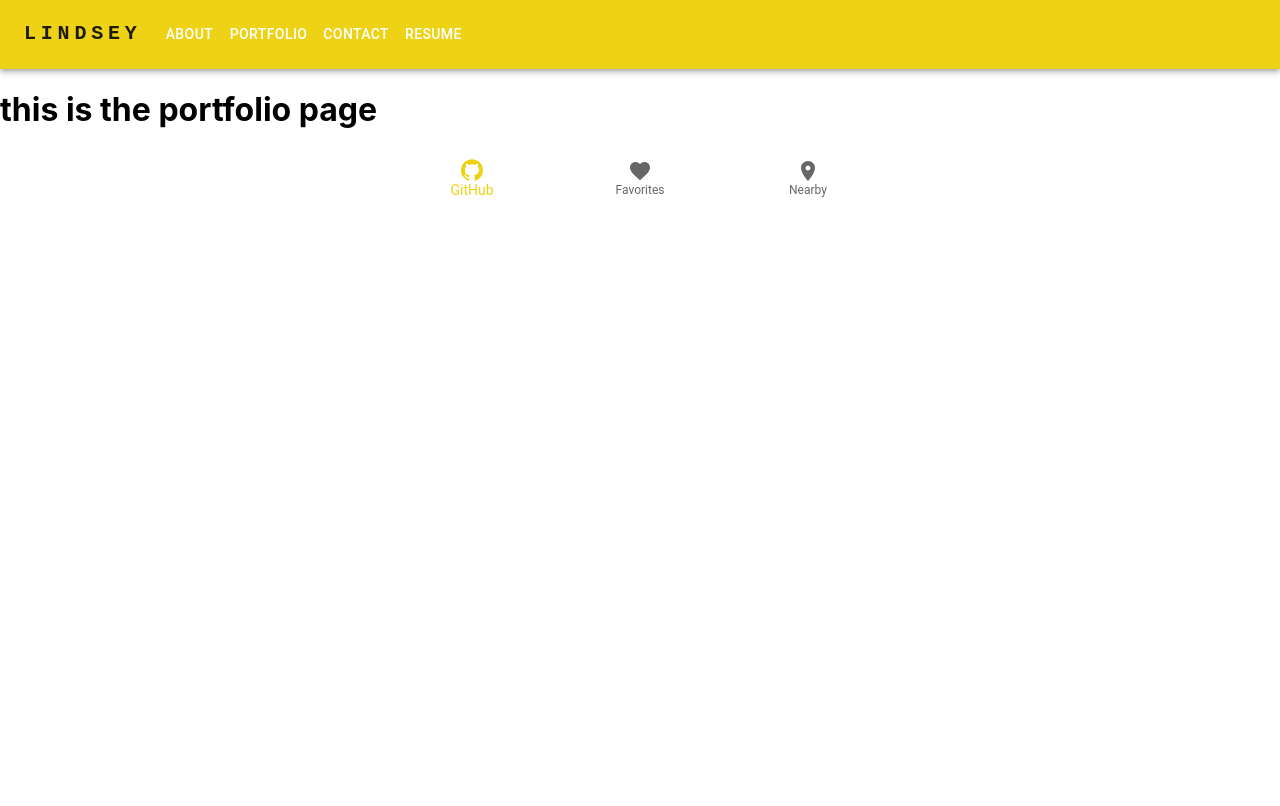
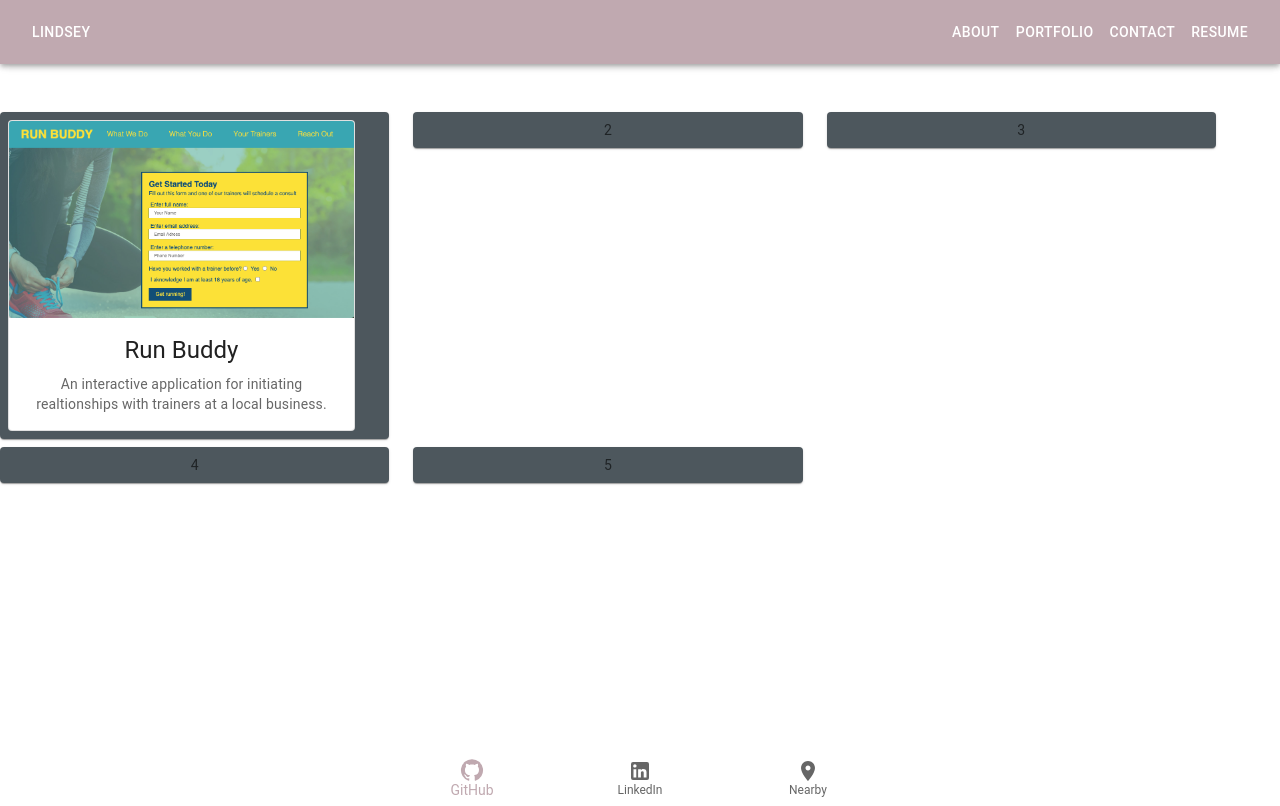
Before and after one commit to LindseyHsiao/portfolio, a React (Create React App) app: page /portfolio in a window 1280 px wide. Built offline with nearby package versions, Linux system fonts and the light colour scheme.

Commit message:
images added

```diff
--- a/src/App.js
+++ b/src/App.js
@@ -12,13 +12,15 @@ function App() {
   return (
 <BrowserRouter>
 <Navigation/>
-<Routes>
+
+<Routes >
   <Route exact path='/' element={<About/>}/>
   <Route path='/portfolio' element={<Portfolio/>}/>
   <Route path='/contact' element={<Contact/>}/>
   {/* <Route path='/resume' element={<Resume/>}/> */}
 </Routes>
-<Footer></Footer>
+
+<Footer/>
 </BrowserRouter>
   );
 }
--- a/src/Components/Footer.js
+++ b/src/Components/Footer.js
@@ -7,13 +7,16 @@ import FavoriteIcon from '@mui/icons-material/Favorite';
 import LocationOnIcon from '@mui/icons-material/LocationOn';
 import GitHubIcon from '@mui/icons-material/GitHub';
 import { positions } from '@mui/system';
+import LinkedInIcon from '@mui/icons-material/LinkedIn';
+import Link from '@mui/material/Link';
 
+const preventDefault = (event) => event.preventDefault();
 
 export default function SimpleBottomNavigation() {
   const [value, setValue] = React.useState(0);
 
   return (
-    <Box sx={{ alignItems: 'flex-end'}}>
+    <Box class='footer' sx={{ alignItems: 'flex-end'}}>
       <BottomNavigation
         showLabels
         value={value}
@@ -21,10 +24,11 @@ export default function SimpleBottomNavigation() {
           setValue(newValue);
         }}
       >
-        <BottomNavigationAction label="GitHub" icon={<GitHubIcon />} />
-        <BottomNavigationAction label="Favorites" icon={<FavoriteIcon />} />
+        <BottomNavigationAction label="GitHub" icon={<GitHubIcon />} href="https://github.com/LindseyHsiao" target="_blank" rel="noopener noreferrer"></BottomNavigationAction>
+        <BottomNavigationAction label="LinkedIn" icon={<LinkedInIcon />} />
         <BottomNavigationAction label="Nearby" icon={<LocationOnIcon />} />
       </BottomNavigation>
     </Box>
+
   );
 }
--- a/src/Components/Navigation.js
+++ b/src/Components/Navigation.js
@@ -1,134 +1,115 @@
-import * as React from 'react';
+import {useState} from 'react';
+import Container from '@mui/material/Container';
 import AppBar from '@mui/material/AppBar';
 import Box from '@mui/material/Box';
+import Divider from '@mui/material/Divider';
+import Drawer from '@mui/material/Drawer';
+import IconButton from '@mui/material/IconButton';
+import List from '@mui/material/List';
+import ListItem from '@mui/material/ListItem';
+import ListItemButton from '@mui/material/ListItemButton';
+import ListItemText from '@mui/material/ListItemText';
+import MenuIcon from '@mui/icons-material/Menu';
 import Toolbar from '@mui/material/Toolbar';
-import IconButton from '@mui/material/IconButton';
 import Typography from '@mui/material/Typography';
-import Menu from '@mui/material/Menu';
-import MenuIcon from '@mui/icons-material/Menu';
-import Container from '@mui/material/Container';
-import Avatar from '@mui/material/Avatar';
 import Button from '@mui/material/Button';
-import Tooltip from '@mui/material/Tooltip';
-import MenuItem from '@mui/material/MenuItem';
-import AdbIcon from '@mui/icons-material/Adb';
 
+const drawerWidth = 240;
 const pages = ['About', 'Portfolio', 'Contact', 'Resume'];
 
 
-const ResponsiveAppBar = () => {
-  const [anchorElNav, setAnchorElNav] = React.useState(null);
-  const [anchorElUser, setAnchorElUser] = React.useState(null);
 
-  const handleOpenNavMenu = (event) => {
-    setAnchorElNav(event.currentTarget);
-  };
-  const handleOpenUserMenu = (event) => {
-    setAnchorElUser(event.currentTarget);
+const ResponsiveAppBar = (props) => {
+  const { window } = props;
+  const [mobileOpen, setMobileOpen] = useState(false);
+
+  const handleDrawerToggle = () => {
+    setMobileOpen(!mobileOpen);
   };
 
-  const handleCloseNavMenu = () => {
-    setAnchorElNav(null);
-  };
+  const drawer = (
+    <Box onClick={handleDrawerToggle} sx={{ textAlign: 'center' }}>
+      <Typography variant="h6" sx={{ my: 2 }}>
+        MUI
+      </Typography>
+      <Divider />
+      <List>
+        {pages.map((item) => (
+          <ListItem key={item} disablePadding>
+            <ListItemButton sx={{ textAlign: 'center' }}>
+              <ListItemText primary={item} />
+            </ListItemButton>
+          </ListItem>
+        ))}
+      </List>
+    </Box>
+  );
 
-  const handleCloseUserMenu = () => {
-    setAnchorElUser(null);
-  };
+  const container = window !== undefined ? () => window().document.body : undefined;
+
 
   return (
-    <AppBar position="static">
-      <Container maxWidth="xl">
-        <Toolbar disableGutters>
-
-          <Typography
-            variant="h6"
-            noWrap
-            component="a"
-            href="/"
-            sx={{
-              mr: 2,
-              display: { xs: 'none', md: 'flex' },
-              fontFamily: 'monospace',
-              fontWeight: 700,
-              letterSpacing: '.3rem',
-              color: 'inherit',
-              textDecoration: 'none',
-            }}
-          >
-            LINDSEY
-          </Typography>
-
-          <Box sx={{ flexGrow: 1, display: { xs: 'flex', md: 'none' } }}>
+    <Box sx={{ display: 'flex' }}>
+      <AppBar component="nav">
+        <Toolbar>
           <IconButton
-              size="large"
-              aria-label="account of current user"
-              aria-controls="menu-appbar"
-              aria-haspopup="true"
-              onClick={handleOpenNavMenu}
             color="inherit"
+            aria-label="open drawer"
+            edge="start"
+            onClick={handleDrawerToggle}
+            sx={{ mr: 2, display: { sm: 'none' } }}
           >
             <MenuIcon />
           </IconButton>
-            <Menu
-              id="menu-appbar"
-              anchorEl={anchorElNav}
-              anchorOrigin={{
-                vertical: 'bottom',
-                horizontal: 'left',
-              }}
-              keepMounted
-              transformOrigin={{
-                vertical: 'top',
-                horizontal: 'left',
-              }}
-              open={Boolean(anchorElNav)}
-              onClose={handleCloseNavMenu}
-              sx={{
-                display: { xs: 'block', md: 'none' },
-              }}
+          <Typography
+            variant="h6"
+            component="div"
+            sx={{ flexGrow: 1, display: { xs: 'none', sm: 'block' } }}
           >
-              {pages.map((page) => (
-                <MenuItem key={page} onClick={handleCloseNavMenu}>
-                  <Typography textAlign="center">{page}</Typography>
-                </MenuItem>
-              ))}
-            </Menu>
-          </Box>
-          <AdbIcon sx={{ display: { xs: 'flex', md: 'none' }, mr: 1 }} />
-          <Typography
-            variant="h5"
-            noWrap
-            component="a"
-            href=""
-            sx={{
-              mr: 2,
-              display: { xs: 'flex', md: 'none' },
-              flexGrow: 1,
-              fontFamily: 'monospace',
-              fontWeight: 700,
-              letterSpacing: '.3rem',
-              color: 'inherit',
-              textDecoration: 'none',
-            }}
+            <Button
+              sx={{ color: '#fff' }}
+              href='/'
               >
-            LINDSEY
+                Lindsey
+              </Button>
           </Typography>
-          <Box sx={{ flexGrow: 1, display: { xs: 'none', md: 'flex' } }}>
+          <Box sx={{ display: { xs: 'none', sm: 'block' } }}>
             {pages.map((page) => (
               <Button
               key={page}
-                onClick={handleCloseNavMenu}
+              sx={{ color: '#fff' }}
               href={page === 'About' ? '/' : page === 'Portfolio' ? '/portfolio' : page === 'Resume' ? '#' : '/contact'}
-                sx={{ my: 2, color: 'white', display: 'block' }}
               >
                 {page}
               </Button>
             ))}
           </Box>
+        </Toolbar>
+      </AppBar>
+      <Box component="nav">
+        <Drawer
+          container={container}
+          variant="temporary"
+          open={mobileOpen}
+          onClose={handleDrawerToggle}
+          ModalProps={{
+            keepMounted: true, // Better open performance on mobile.
+          }}
+          sx={{
+            display: { xs: 'block', sm: 'none' },
+            '& .MuiDrawer-paper': { boxSizing: 'border-box', width: drawerWidth },
+          }}
+        >
+          {drawer}
+        </Drawer>
+      </Box>
+      <Box component="main" sx={{ p: 3 }}>
+        <Toolbar />
 
-        </Toolbar>
-      </Container>
-    </AppBar>
+      </Box>
+    </Box>
 );
-};
+}
+
+
 export default ResponsiveAppBar;
--- a/src/Pages/About.js
+++ b/src/Pages/About.js
@@ -1,8 +1,47 @@
-import React from 'react';
+import { styled } from '@mui/material/styles';
+import Box from '@mui/material/Box';
+import Paper from '@mui/material/Paper';
+import Grid from '@mui/material/Unstable_Grid2';
+import me from '../images/me.jpg';
 
-function About(){
-    return(
-        <h1>This is the about page</h1>
+const Item = styled(Paper)(({ theme }) => ({
+    backgroundColor: theme.palette.mode === 'dark' ? '#1A2027' : '#fff',
+    ...theme.typography.body2,
+    padding: theme.spacing(1),
+    textAlign: 'center',
+    color: theme.palette.text.secondary,
+}));
+function About() {
+    return (
+        <Box sx={{ flexGrow: 1 }} mt={3}>
+            <Grid container spacing={2}>
+
+                <Grid xs={4}>
+                    <Box
+                        component="img"
+                        sx={{
+                            height: 250,
+                            width: 200,
+                            // maxHeight: { xs:300, md: 167 },
+                            // maxWidth: { xs: 350, md: 250 },
+                            borderRadius: '400px',
+                            pl: 6
+
+                        }}
+                        alt="Photo of Lindsey ready to code"
+                        src={me}
+                    />
+
+                </Grid>
+                <Grid xs={8} sx={{pr:6}}>
+                    <Item>
+                        <h1>About Me</h1>
+
+                        <p>I'm a fun loving web designer, content writer and yoga insturctor. When I'm not spending my time studying for coding I'm reading about coding. </p>
+                    </Item>
+                </Grid>
+            </Grid>
+        </Box>
     );
 }
 
--- a/src/Pages/Portfolio.js
+++ b/src/Pages/Portfolio.js
@@ -1,3 +1,94 @@
-export default function Portfolio(){
-    return( <h1>this is the portfolio page</h1>)
+import * as React from 'react';
+import Card from '@mui/material/Card';
+import CardContent from '@mui/material/CardContent';
+import CardMedia from '@mui/material/CardMedia';
+import Typography from '@mui/material/Typography';
+import { CardActionArea } from '@mui/material';
+import Box from '@mui/material/Box';
+import { styled } from '@mui/material/styles';
+import Paper from '@mui/material/Paper';
+import Grid from '@mui/material/Grid';
+
+import runbuddy from '../images/runbuddy.png'
+
+const preventDefault = (event) => event.preventDefault();
+
+const Item = styled(Paper)(({ theme }) => ({
+  backgroundColor: theme.palette.mode === 'dark' ? '#1A2027' : '#4D575D',
+  ...theme.typography.body2,
+  padding: theme.spacing(1),
+  textAlign: 'center',
+  color: theme.palette.text.secondary,
+}));
+
+
+export default function ActionAreaCard() {
+  return (
+    <Box sx={{ width: '95%'}}>
+      <Grid container rowSpacing={1} columnSpacing={{ xs: 1, sm: 2, md: 3 }}>
+        <Grid item xs={4}>
+          <Item>
+          <Card sx={{ maxWidth: 345 }} variant="outlined">
+          <CardActionArea href="https://lindseyhsiao.github.io/run-buddy/" target="_blank" rel="noopener noreferrer">
+            <CardMedia
+              component="img"
+              //height="200"
+              src={runbuddy}
+              alt="runbuddy screenshot"
+            />
+            <CardContent>
+              <Typography gutterBottom variant="h5" component="div">
+                Run Buddy
+              </Typography>
+              <Typography variant="body2" color="text.secondary">
+                An interactive application for initiating realtionships with trainers at a local business.
+              </Typography>
+            </CardContent>
+          </CardActionArea>
+        </Card>
+          </Item>
+        </Grid>
+        <Grid item xs={4}>
+          <Item>2</Item>
+        </Grid>
+        <Grid item xs={4}>
+          <Item>3</Item>
+        </Grid>
+        <Grid item xs={4}>
+          <Item>4</Item>
+        </Grid>
+        <Grid item xs={4}>
+          <Item>5</Item>
+        </Grid>
+      </Grid>
+    </Box>
+
+      // <Grid xs={6}>
+
+      // </Grid>
+
+
+      // <Grid>
+      //   <Card sx={{ maxWidth: 345 }} variant="outlined">
+      //     <CardActionArea>
+      //       <CardMedia
+      //         component="img"
+      //         height="200"
+      //         src={runbuddy}
+      //         alt="runbuddy screenshot"
+      //       />
+      //       <CardContent>
+      //         <Typography gutterBottom variant="h5" component="div">
+      //           Run Buddy
+      //         </Typography>
+      //         <Typography variant="body2" color="text.secondary">
+      //           An interactive application for initiating realtionships with trainers at a local business.
+      //         </Typography>
+      //       </CardContent>
+      //     </CardActionArea>
+      //   </Card>
+      // </Grid>
+      // </Grid>
+
+      );
 }
--- a/src/index.css
+++ b/src/index.css
@@ -1,13 +1,43 @@
 body {
   margin: 0;
+  height: 100%;
   font-family: -apple-system, BlinkMacSystemFont, 'Segoe UI', 'Roboto', 'Oxygen',
     'Ubuntu', 'Cantarell', 'Fira Sans', 'Droid Sans', 'Helvetica Neue',
     sans-serif;
   -webkit-font-smoothing: antialiased;
   -moz-osx-font-smoothing: grayscale;
+  min-height: 100%;
+  position: relative;
+  margin-bottom: -50px;
+  overflow: hidden;
 }
 
 code {
   font-family: source-code-pro, Menlo, Monaco, Consolas, 'Courier New',
     monospace;
 }
+
+
+html {
+  height: 100%;
+}
+
+
+.footer {
+  position: absolute;
+  left: 0;
+  right: 0;
+  bottom: 0;
+  height: 50px;
+}
+
+.contactForm {
+  display: flex;
+  align-items: center;
+  flex-direction: column;
+  padding: 10px;
+  margin: 5px;
+
+  border-radius: 2px;
+  gap: 5px;
+}
--- a/src/index.js
+++ b/src/index.js
@@ -8,9 +8,9 @@ import { ThemeProvider, createTheme } from '@mui/material';
 const theme = createTheme({
   palette: {
     primary: {
-      main: "#EED215",
-      light: "#ffff57",
-      dark: "#b7a100"
+      main: "#C0A9B0",
+      light: "#f3dbe2",
+      dark: "#4D575D"
     }
   }
 });
```
Also changed, not shown: src/App.css (deleted, +0 -38 lines), src/Pages/Contact.js (+28 -23 lines), src/images/me.jpg (added), src/images/runbuddy.png (added). Lines whose indentation alone changed are shown as unchanged.
